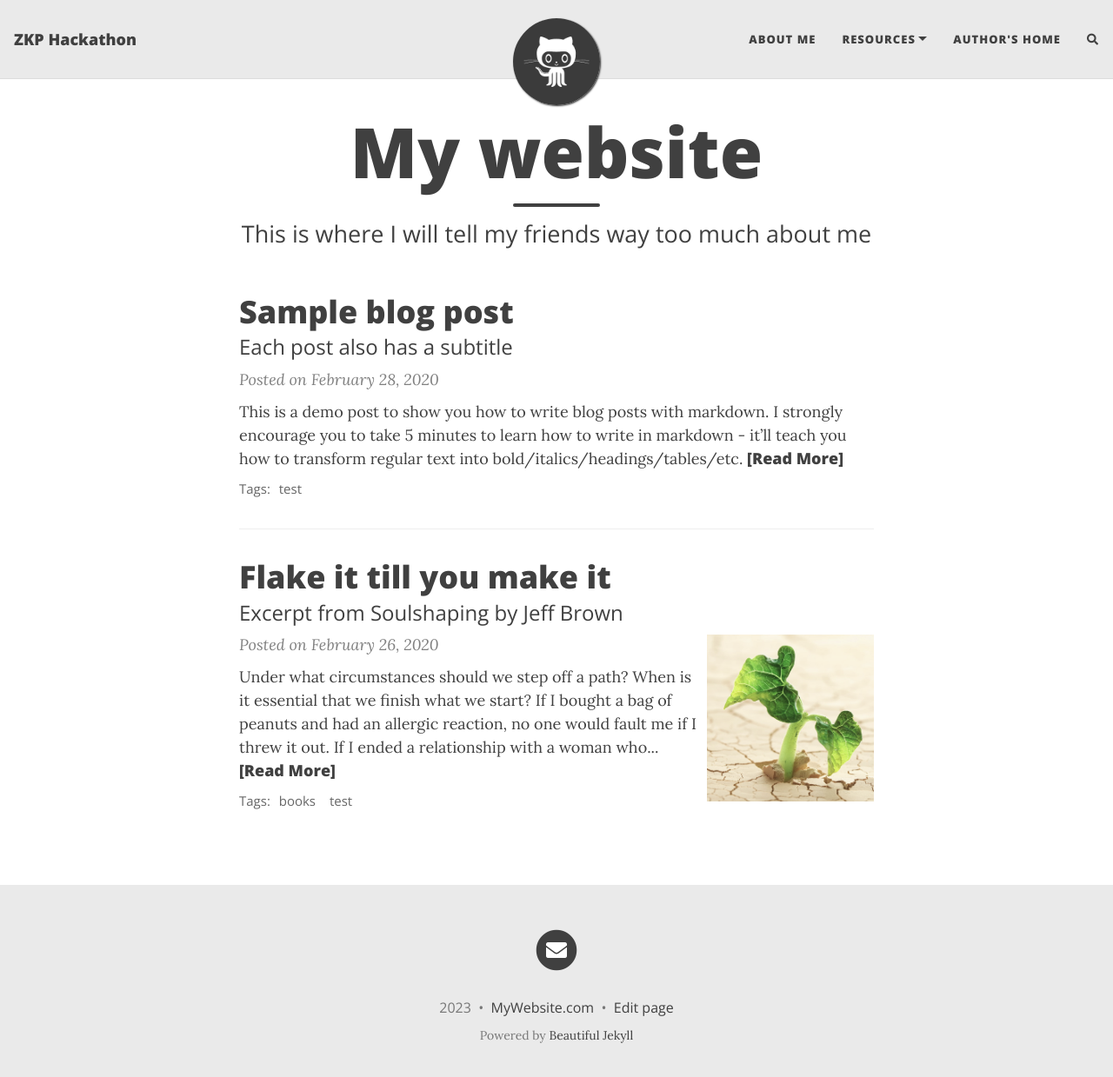
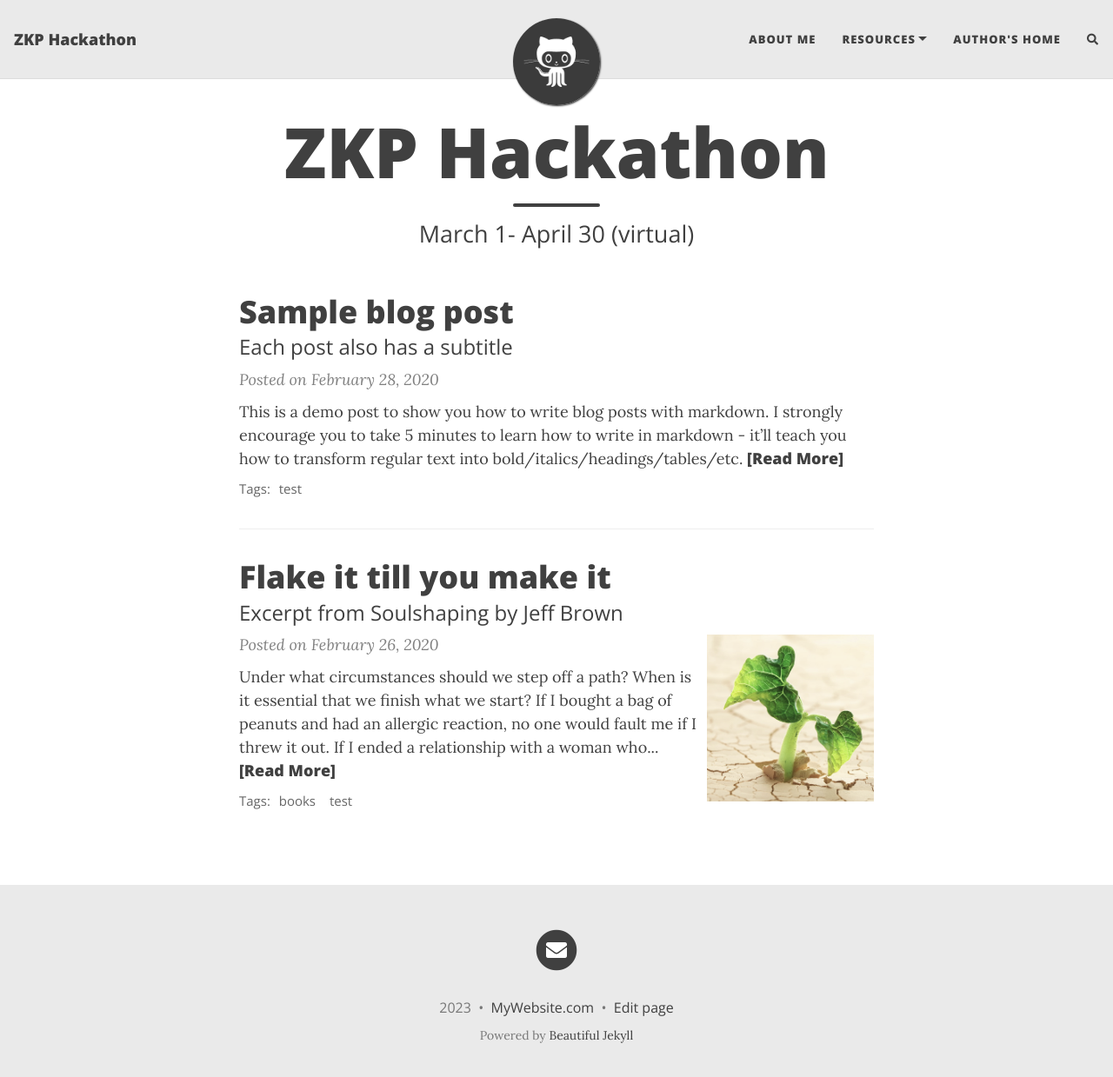
Before and after one commit to huhabu/website-test, a Jekyll site: the page built from index.html, in a window 1280 px wide and 1252 px high. Shown: the top 1239 px of the window at 87% size. Built offline with Jekyll 4.4.1, drawn with Linux system fonts in a browser that asks for light colours; nearby versions of some CDN libraries; the list of posts is cut into pages by our own code; comment, search, counter and statistics services are not loaded.

Commit message:
updated title

```diff
--- a/index.html
+++ b/index.html
@@ -1,5 +1,5 @@
 ---
 layout: home
-title: My website
-subtitle: This is where I will tell my friends way too much about me
+title: ZKP Hackathon
+subtitle: March 1- April 30 (virtual)
 ---
```
